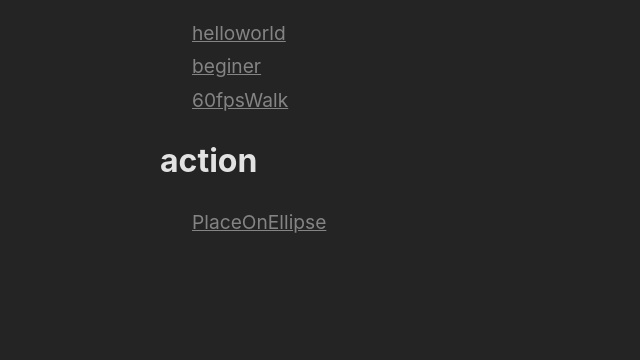
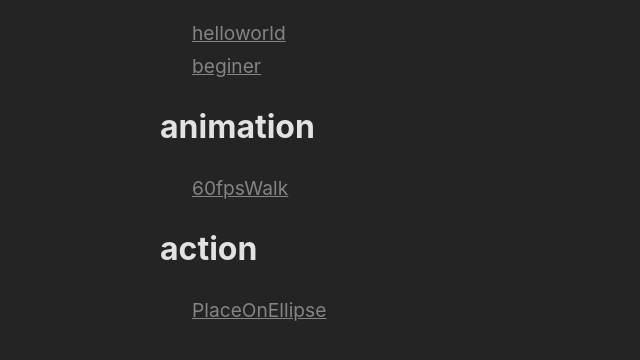
Before and after one commit to YuFengjie97/learning-phaser, a Vue app: page /#/ in a window 1280 px wide. Shown: the top 360 px of the page, without its empty margins (0-640 px from the left). Built offline with nearby package versions, Linux system fonts and the light colour scheme.

Commit message:
feat: change dir

```diff
--- a/src/views/Home.vue
+++ b/src/views/Home.vue
@@ -5,7 +5,9 @@
   <div class="home">
     <RouterLink to="/01-helloworld">helloworld</RouterLink>
     <RouterLink to="/02-beginer">beginer</RouterLink>
-    <RouterLink to="/03-60fpsWalk">60fpsWalk</RouterLink>
+
+    <h1>animation</h1>
+    <RouterLink to="/03-animation/60fpsWalk">60fpsWalk</RouterLink>
 
     <h1>action</h1>
     <RouterLink to="/04-action/PlaceOnEllipse">PlaceOnEllipse</RouterLink>
```
Also changed, not shown: src/router.ts (+12 -4 lines), src/views/03-animation/60fpsWalk.vue (renamed from src/views/03-60fpsWalk/index.vue).
